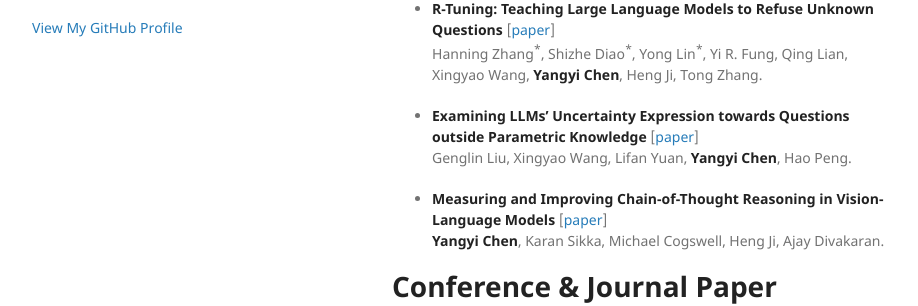
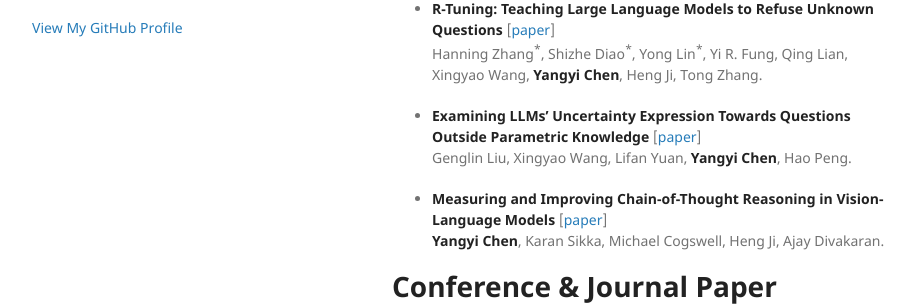
Before and after one commit to Yangyi-Chen/yangyi-chen.github.io, a Jekyll site: the page built from publications.md, in a window 1280 px wide and 900 px high. Shown: the part 361-667 px from the top of the window, without its empty margins (178-1096 px from the left). Built offline with Jekyll 4.4.1, drawn with Linux system fonts in a browser that asks for light colours.

```diff
--- a/publications.md
+++ b/publications.md
@@ -16,7 +16,7 @@ layout: default
 
 - **R-Tuning: Teaching Large Language Models to Refuse Unknown Questions** [[paper](https://arxiv.org/abs/2311.09677)] <br/> Hanning Zhang<sup>\*</sup>, Shizhe Diao<sup>\*</sup>, Yong Lin<sup>\*</sup>, Yi R. Fung, Qing Lian, Xingyao Wang, **Yangyi Chen**, Heng Ji, Tong Zhang. <br/>
 
-- **Examining LLMs’ Uncertainty Expression towards Questions outside Parametric Knowledge** [[paper](https://arxiv.org/abs/2311.09731)] <br/> Genglin Liu, Xingyao Wang, Lifan Yuan, **Yangyi Chen**, Hao Peng. <br/>
+- **Examining LLMs’ Uncertainty Expression Towards Questions Outside Parametric Knowledge** [[paper](https://arxiv.org/abs/2311.09731)] <br/> Genglin Liu, Xingyao Wang, Lifan Yuan, **Yangyi Chen**, Hao Peng. <br/>
 
 - **Measuring and Improving Chain-of-Thought Reasoning in Vision-Language Models** [[paper](https://arxiv.org/abs/2309.04461)] <br/> **Yangyi Chen**, Karan Sikka, Michael Cogswell, Heng Ji, Ajay Divakaran. <br/>
 
```
